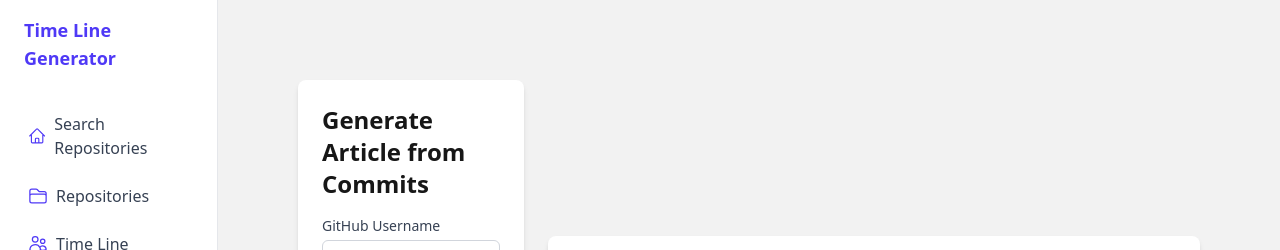
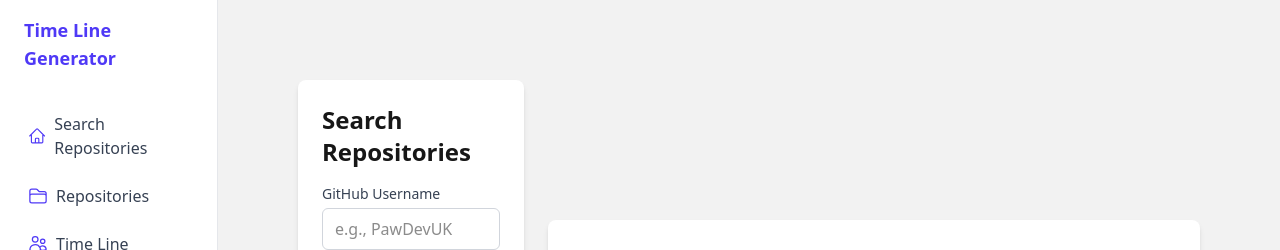
Before and after one commit to PawDevUK/TLG, a Next.js app: page /search in a window 1280 px wide. Shown: the top 250 px of the page. Built offline with nearby package versions, Linux system fonts and the light colour scheme.

Commit message:
Fix: Update heading in SearchRepository component to reflect correct functionality

```diff
--- a/app/search/SearchRepository.tsx
+++ b/app/search/SearchRepository.tsx
@@ -41,7 +41,7 @@
 
 	return (
 		<div className='bg-white rounded-lg shadow-md p-6 w-1/4 flex-none'>
-			<h2 className='text-2xl font-bold mb-4'>Generate Article from Commits</h2>
+			<h2 className='text-2xl font-bold mb-4'>Search Repositories</h2>
 
 			<form onSubmit={handleGenerateArticle} className='space-y-4'>
 				{/* User Input */}
```
